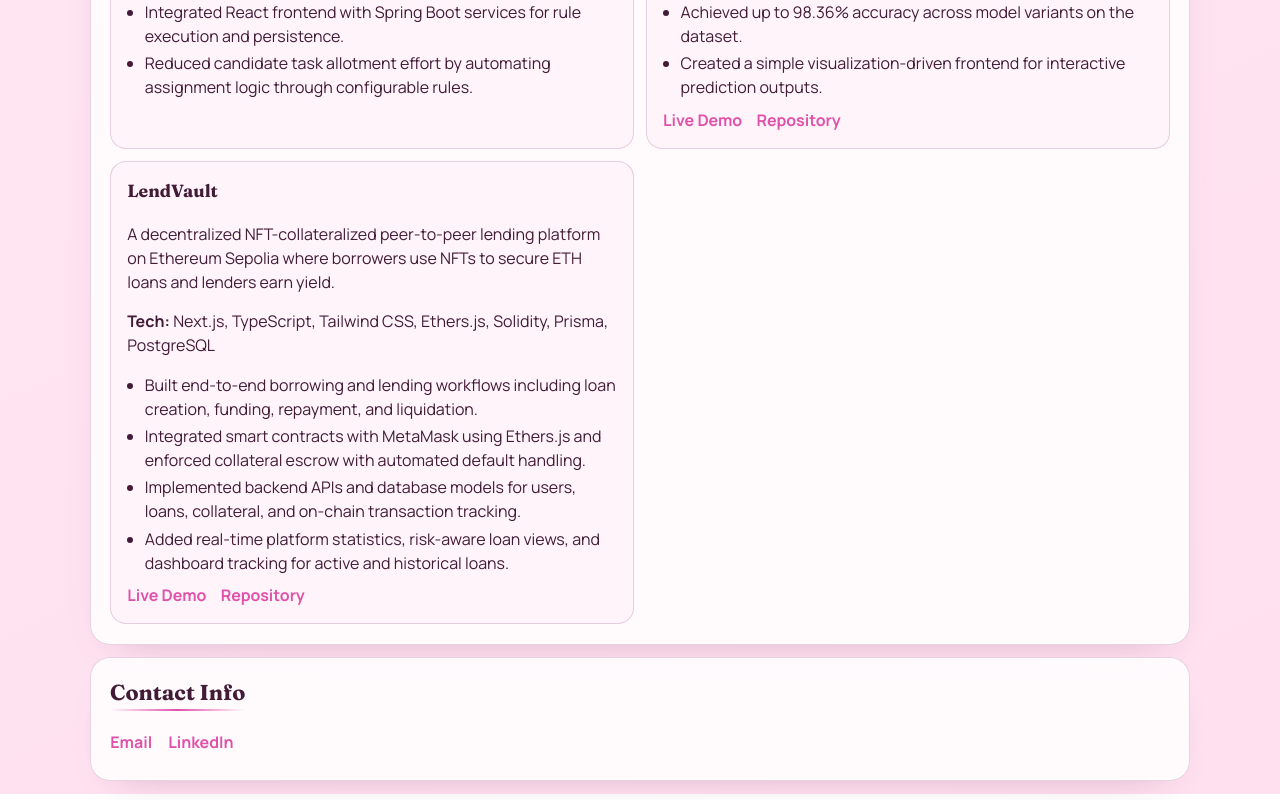
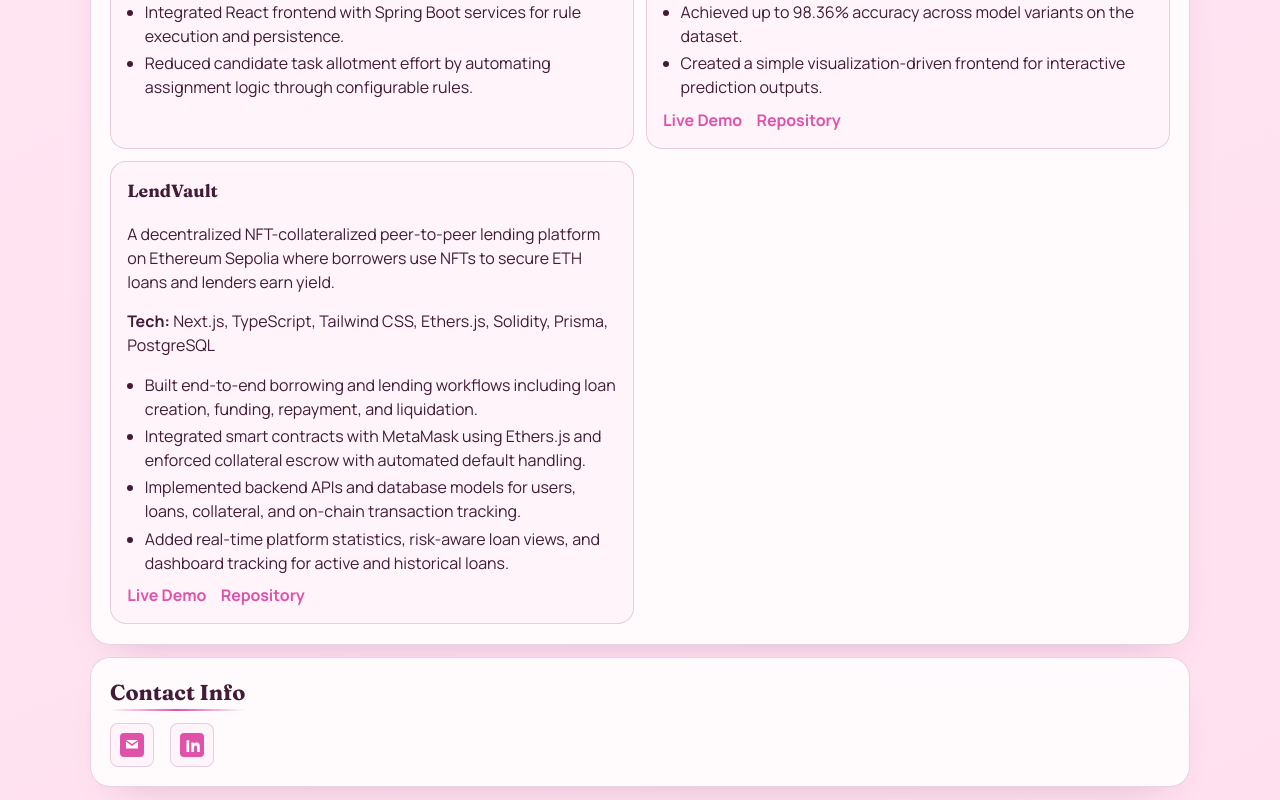
Before and after one commit to Kartikmaheshwari080205/Portfolio, a React app: page / in a window 1280 px wide. Shown: the part 3310-4110 px from the top of the page. Built offline with nearby package versions, Linux system fonts and the light colour scheme; the HTML template or start-up script is replaced by a standard one.

Commit message:
chore: use shadcn-style icons for contact links

```diff
--- a/src/App.css
+++ b/src/App.css
@@ -698,6 +698,27 @@ h1 {
   margin: 0.45rem 0;
 }
 
+.icon-link {
+  display: inline-flex;
+  align-items: center;
+  justify-content: center;
+  width: 44px;
+  height: 44px;
+  border-radius: 8px;
+  border: 1px solid var(--edge);
+  background: var(--card-soft);
+  color: var(--accent);
+  transition: all 0.25s ease;
+  cursor: pointer;
+}
+
+.icon-link:hover {
+  background: var(--accent);
+  color: var(--bg);
+  transform: translateY(-2px);
+  box-shadow: 0 4px 12px rgba(0, 0, 0, 0.15);
+}
+
 .status-message {
   width: min(700px, calc(100% - 2rem));
   margin: 3rem auto;
--- a/src/components/ContactSection.jsx
+++ b/src/components/ContactSection.jsx
@@ -1,3 +1,6 @@
+import Mail from './icons/Mail'
+import Linkedin from './icons/Linkedin'
+
 function ContactSection({ contact }) {
   return (
     <section id="contact" className="card contact-card reveal-section">
@@ -5,18 +8,14 @@ function ContactSection({ contact }) {
       {contact.phone && <p>Phone: {contact.phone}</p>}
       <div className="contact-links-row">
         {contact.email && (
-          <p>
-            <a href={`mailto:${contact.email}`} target="_blank" rel="noreferrer">
-              Email
-            </a>
-          </p>
+          <a href={`mailto:${contact.email}`} target="_blank" rel="noreferrer" className="icon-link" title="Email">
+            <Mail size={24} />
+          </a>
         )}
         {contact.linkedin && (
-          <p>
-            <a href={contact.linkedin} target="_blank" rel="noreferrer">
-              LinkedIn
-            </a>
-          </p>
+          <a href={contact.linkedin} target="_blank" rel="noreferrer" className="icon-link" title="LinkedIn">
+            <Linkedin size={24} />
+          </a>
         )}
       </div>
       {contact.github && (
--- /dev/null
+++ b/src/components/icons/Linkedin.jsx
@@ -0,0 +1,22 @@
+import React from 'react'
+
+export default function Linkedin({ size = 24, className = '', ...props }) {
+  return (
+    <svg
+      width={size}
+      height={size}
+      viewBox="0 0 24 24"
+      fill="none"
+      xmlns="http://www.w3.org/2000/svg"
+      className={className}
+      aria-hidden="true"
+      {...props}
+    >
+      <rect x="0" y="0" width="24" height="24" rx="4" fill="currentColor" />
+      <path
+        d="M6.5 9.5H9.2V19H6.5zM7.85 6.9a1.6 1.6 0 110 3.2 1.6 1.6 0 010-3.2zM11.3 9.5h2.6v1.3h.04c.36-.66 1.24-1.36 2.56-1.36 2.73 0 3.23 1.8 3.23 4.14V19h-2.7v-4.1c0-1-.02-2.3-1.4-2.3-1.4 0-1.62 1.1-1.62 2.23V19h-2.7V9.5z"
+        fill="#ffffff"
+      />
+    </svg>
+  )
+}
--- /dev/null
+++ b/src/components/icons/Mail.jsx
@@ -0,0 +1,22 @@
+import React from 'react'
+
+export default function Mail({ size = 24, className = '', ...props }) {
+  return (
+    <svg
+      width={size}
+      height={size}
+      viewBox="0 0 24 24"
+      fill="none"
+      xmlns="http://www.w3.org/2000/svg"
+      className={className}
+      aria-hidden="true"
+      {...props}
+    >
+      <rect x="0" y="0" width="24" height="24" rx="4" fill="currentColor" />
+      <path
+        d="M6 8.5v7h12v-7L12 13 6 8.5zM18 7H6l6 4 6-4z"
+        fill="#ffffff"
+      />
+    </svg>
+  )
+}
```
